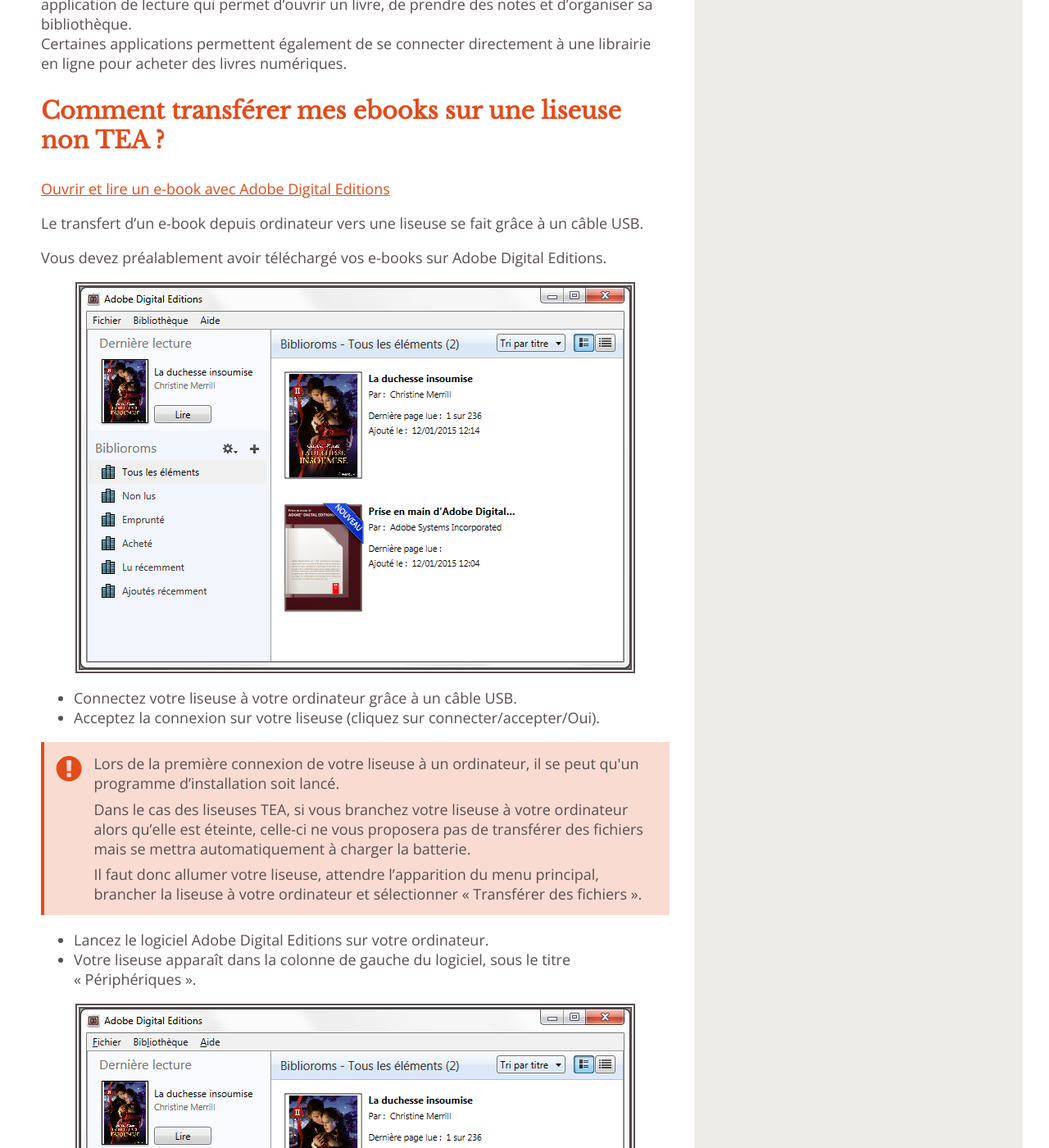
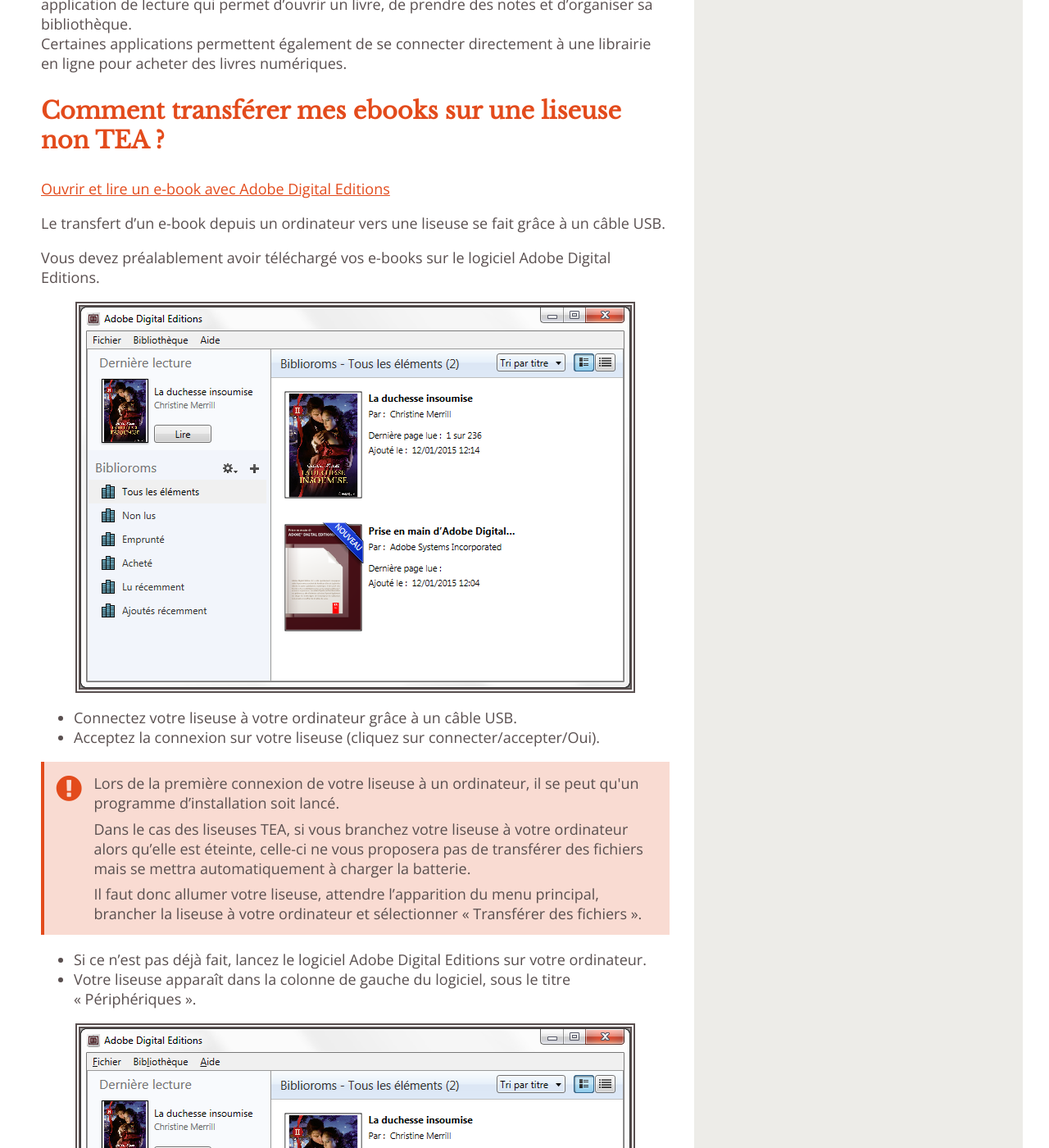
Before and after one commit to TEA-ebook/help-center, a Jekyll site: the page built from _pages/FAQ-lecture.md, in a window 1280 px wide and 1400 px high, scrolled down 913 px. Shown: the whole window at 82% size. Built offline with Jekyll 4.4.1, drawn with Linux system fonts in a browser that asks for light colours.

Commit message:
Update transferer-ordinateur-liseuse.md

```diff
--- a/_includes/transferer-ordinateur-liseuse.md
+++ b/_includes/transferer-ordinateur-liseuse.md
@@ -1,6 +1,6 @@
-Le transfert d'un e-book depuis ordinateur vers une liseuse se fait grâce à un câble USB.
+Le transfert d'un e-book depuis un ordinateur vers une liseuse se fait grâce à un câble USB.
 
-Vous devez préalablement avoir téléchargé vos e-books sur Adobe Digital Editions.
+Vous devez préalablement avoir téléchargé vos e-books sur le logiciel Adobe Digital Editions.
 
 ![](/images/transferer-ordinateur-liseuse-1.png)
 
@@ -13,7 +13,7 @@
     <p>Il faut donc allumer votre liseuse, attendre l’apparition du menu principal, brancher la liseuse à votre ordinateur et sélectionner « Transférer des fichiers ».</p>
 </div>
 
-* Lancez le logiciel Adobe Digital Editions sur votre ordinateur.
+* Si ce n'est pas déjà fait, lancez le logiciel Adobe Digital Editions sur votre ordinateur.
 * Votre liseuse apparaît dans la colonne de gauche du logiciel, sous le titre « Périphériques ».
 
 ![](/images/transferer-ordinateur-liseuse-2.png)
```
